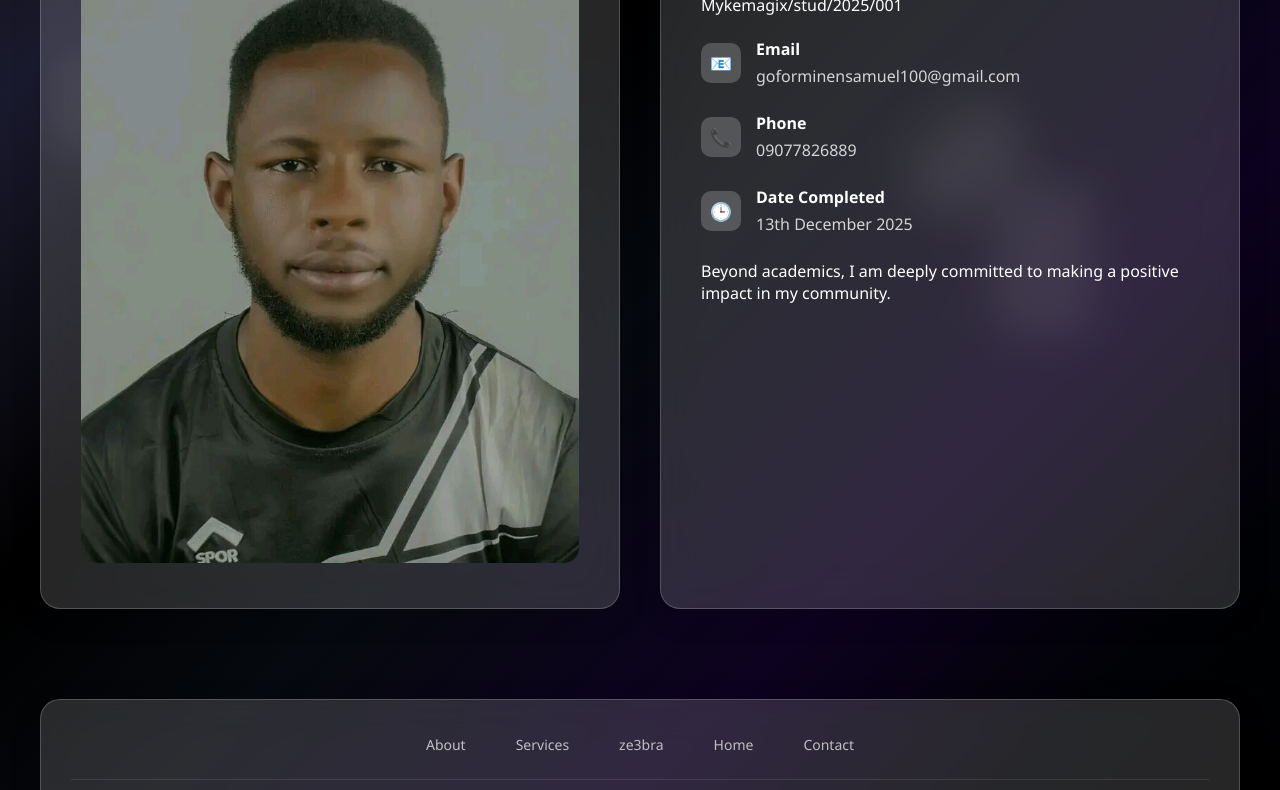
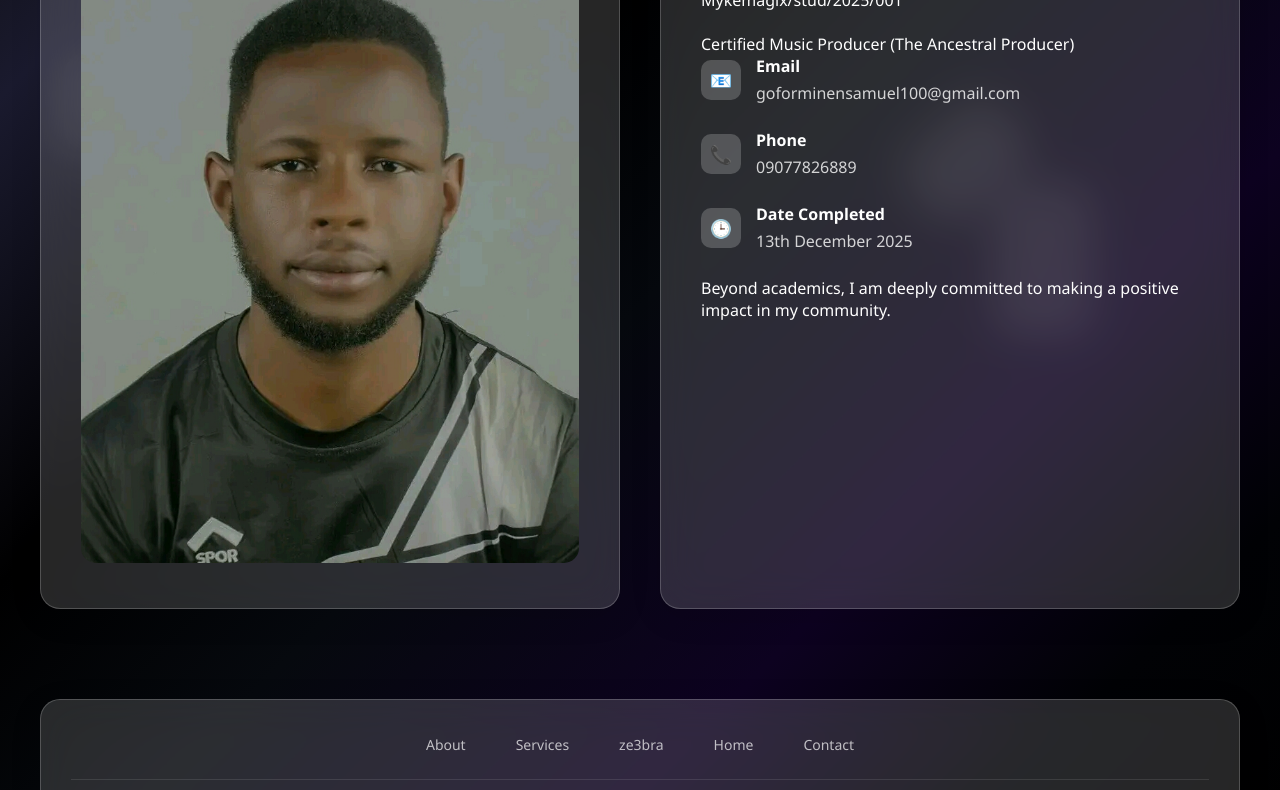
Before and after one commit to mykemagix/Mykemagixstudio, a plain HTML site: page minen.html in a window 1280 px wide. Shown: the part 266-1056 px from the top of the page. Drawn offline with Linux system fonts and the light colour scheme.

Commit message:
Revise contact page with updated details
Updated contact information and added a certification description.

```diff
--- a/minen.html
+++ b/minen.html
@@ -48,7 +48,8 @@
 
                     <div class="contact-info glass">
                         <h2>Samuel Minen Gofor</h2>
-                        <p style="margin-top:-20px">Mykemagix/stud/2025/001</p><br>
+                        <p style="margin-top:-25px">Mykemagix/stud/2025/001</p><br>
+                        <p>Certified Music Producer (The Ancestral Producer)</p>
                         <div class="contact-item">
                             <div class="contact-item-icon">📧</div>
                             <div class="contact-item-text">
```
